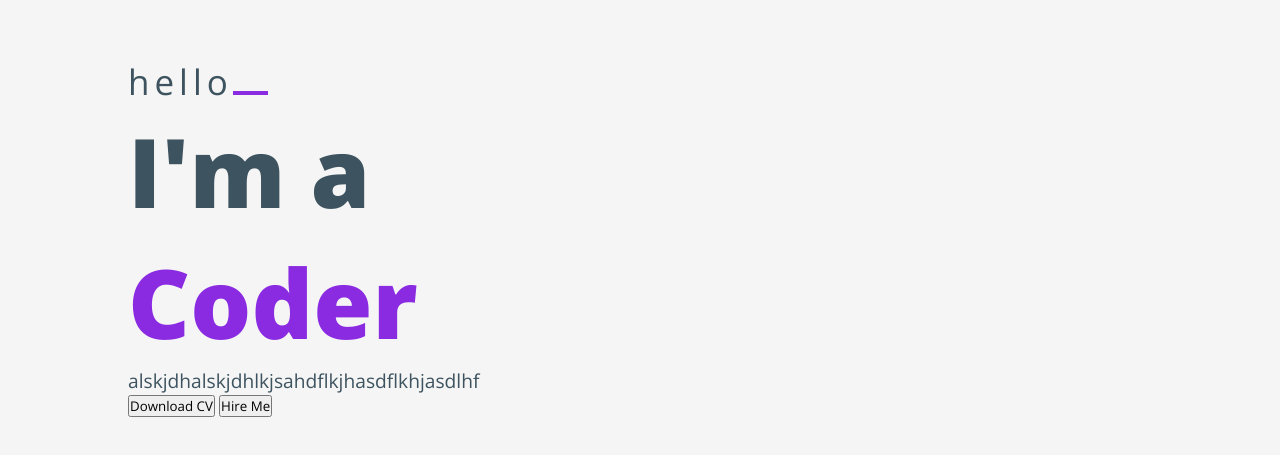
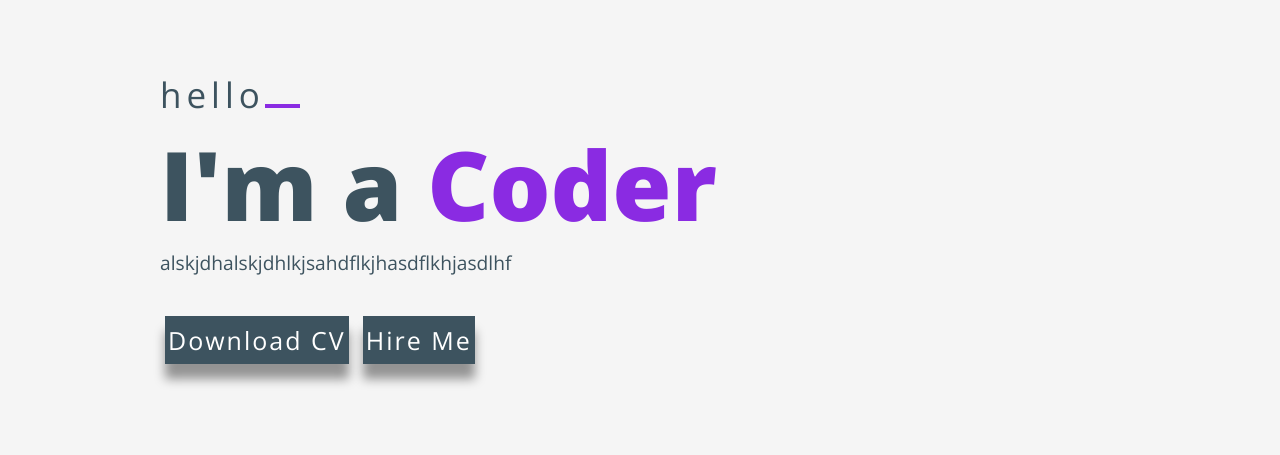
Before and after one commit to NCodeMochi/NCodeMochi.github.io, a plain HTML site: page index.html in a window 1280 px wide. Shown: the part 83-538 px from the top of the page. Drawn offline with nearby package versions, Linux system fonts and the light colour scheme.

Commit message:
Button Fixed (Column Turned absolute)

```diff
--- a/style.css
+++ b/style.css
@@ -67,7 +67,8 @@ b{
     overflow: hidden;
 }
 .cols{
-    width: 99%;
+    width: 75%;
+    position: absolute;
 }
 .topline{
     display: block;
@@ -100,3 +101,22 @@ p{
     font-size: 1.2em;
     color: #3d535f;
 }
+.btns{
+    width: 100%;
+    position: relative;
+    left:150px;
+}
+button {
+    outline: none;
+    border: none;
+    cursor: pointer;
+    font-size: 25px;
+    font-weight: 400px;
+    color: #fff;
+    background-color: #3d535f;
+    padding: 7px 3px;
+    margin: 40px 5px;
+    letter-spacing: 2px;
+    text-transform: capitalize;
+    box-shadow: 0 15px 10px rgba(0,0,0,0.4);
+}
```
